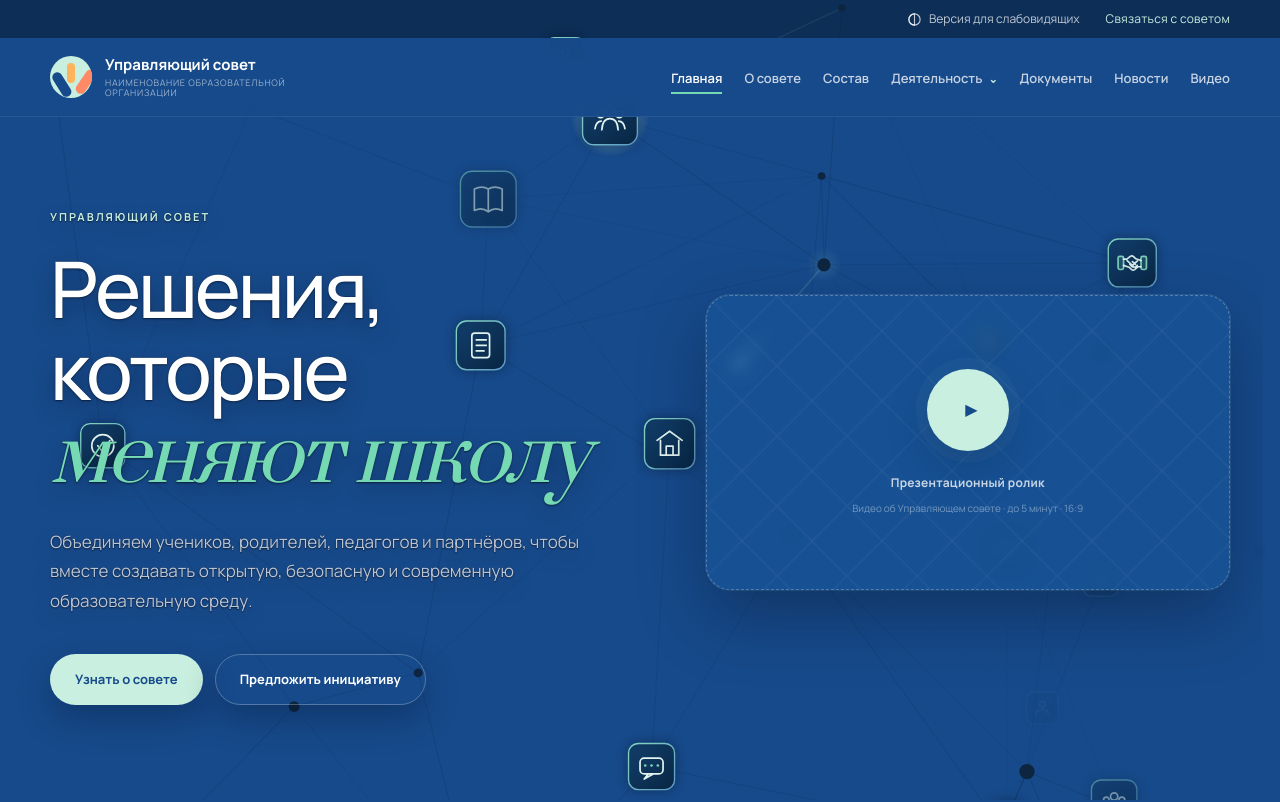
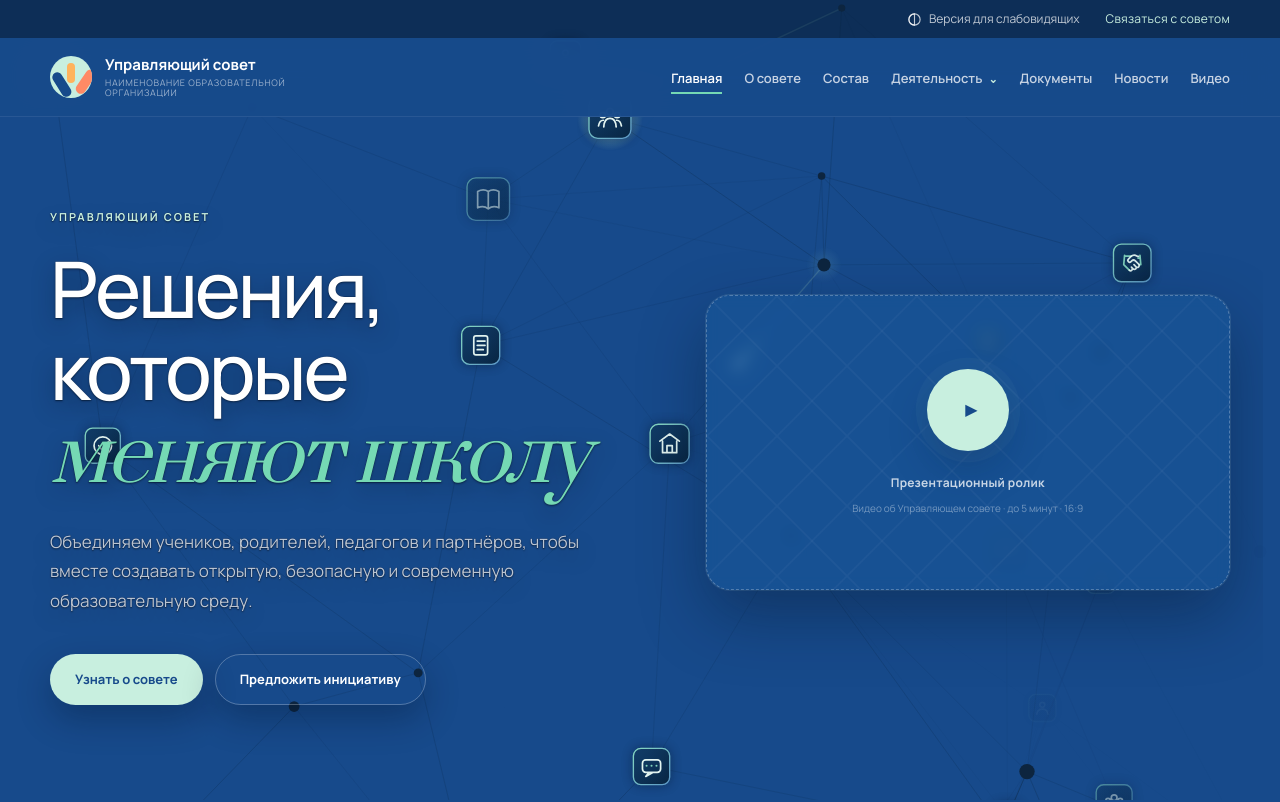
Before and after one commit to VladimirStega/upravlyayushchiy-sovet, an Astro site: page / in a window 1280 px wide. Shown: the top 802 px of the page. Built offline with nearby package versions, Linux system fonts and the light colour scheme; Astro itself is replaced by a stand-in of ours; animation ran at ten frames a second.

Commit message:
Refine handshake icon and reduce node sizes

```diff
--- a/src/pages/index.astro
+++ b/src/pages/index.astro
@@ -170,7 +170,7 @@ const sitePath = (href: string) => `${base}${href}`;
           const kind = kinds[index % kinds.length];
           const radius = kind === "dot"
             ? 3.5 + seeded(index * 7 + 3) * 4.5
-            : (width < 560 ? 12 : 15) + seeded(index * 7 + 3) * (width < 560 ? 8 : 14);
+            : (width < 560 ? 11 : 13) + seeded(index * 7 + 3) * (width < 560 ? 5 : 9);
           const direction = seeded(index * 29 + 12) > 0.5 ? 1 : -1;
 
           placed.push({
@@ -292,51 +292,15 @@ const sitePath = (href: string) => `${base}${href}`;
           context.quadraticCurveTo(11, 3, 7, 3);
           context.stroke();
         } else if (kind === "handshake") {
-          // Two separate cuffs make the silhouette readable even at the
-          // smallest node size; the overlapping contours form the clasp.
+          // A compact, conventional handshake silhouette. Keeping the cuffs
+          // and the clasp in separate colours makes both arms easy to follow.
+          context.translate(-12, -12);
           context.save();
           context.strokeStyle = "rgba(134, 217, 192, 0.98)";
-          context.fillStyle = "rgba(134, 217, 192, 0.16)";
-          context.beginPath();
-          context.roundRect(-13, -6, 5, 12, 1.5);
-          context.roundRect(8, -6, 5, 12, 1.5);
-          context.fill();
-          context.stroke();
+          context.stroke(new Path2D("M3 3 2 14l6.5 6.5M3 4h8M21 3l1 11h-2M21 6l-2.24.35"));
           context.restore();
 
-          // Left and right forearms approach the clasp from opposite sides.
-          context.beginPath();
-          context.moveTo(-8, -3.5);
-          context.lineTo(-5, -3.5);
-          context.lineTo(-1.8, -6);
-          context.quadraticCurveTo(-0.3, -7.1, 1.2, -5.8);
-          context.lineTo(3.3, -3.8);
-          context.lineTo(8, -2.2);
-
-          context.moveTo(8, 3.5);
-          context.lineTo(5.2, 3.5);
-          context.lineTo(2.1, 6.1);
-          context.quadraticCurveTo(0.7, 7.2, -0.8, 5.9);
-          context.lineTo(-3, 3.9);
-          context.lineTo(-8, 2.2);
-          context.stroke();
-
-          // The central overlap is intentionally broad: it reads as two
-          // clasped hands instead of a single bent arm.
-          context.beginPath();
-          context.moveTo(-4.7, -2.1);
-          context.lineTo(-1.7, 0.6);
-          context.lineTo(1.4, 3.4);
-          context.quadraticCurveTo(2.5, 4.3, 3.5, 3.3);
-          context.lineTo(4.6, 2.2);
-          context.moveTo(4.8, -1.9);
-          context.lineTo(2.1, 0.5);
-          context.lineTo(-0.8, 3.1);
-          context.moveTo(-2.2, 1.2);
-          context.lineTo(0.7, 3.9);
-          context.moveTo(0.1, -1.2);
-          context.lineTo(2.9, 1.4);
-          context.stroke();
+          context.stroke(new Path2D("M11 17l2 2a1 1 0 1 0 3-3M14 14l2.5 2.5a1 1 0 1 0 3-3l-3.88-3.88a3 3 0 0 0-4.24 0l-.88.88a1 1 0 0 1-3-3l2.81-2.81a5.79 5.79 0 0 1 7.06-.87l.47.28a2 2 0 0 0 1.42.25M8.5 20.5a1 1 0 1 0 3-3"));
         } else if (kind === "dialog") {
           context.beginPath();
           context.roundRect(-11, -8, 22, 15, 4);
```
